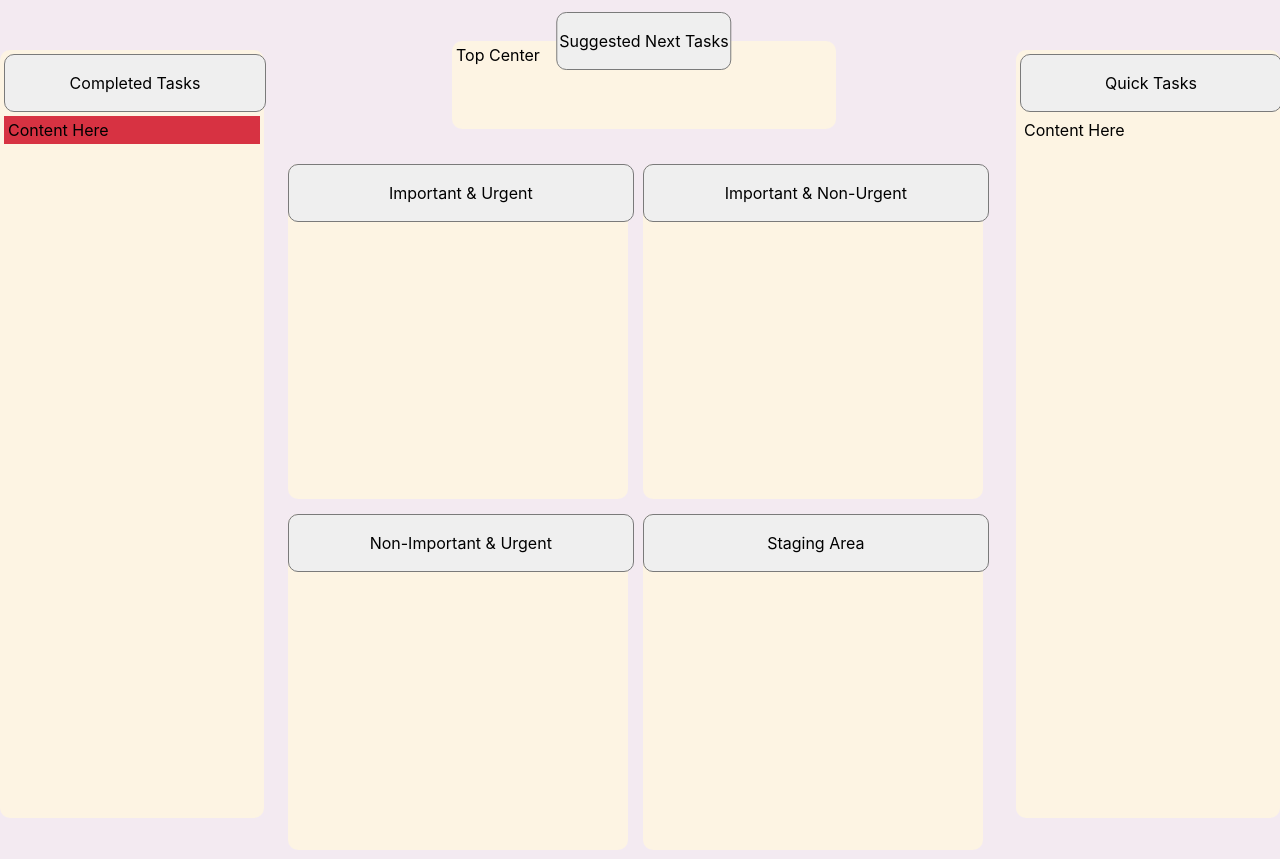
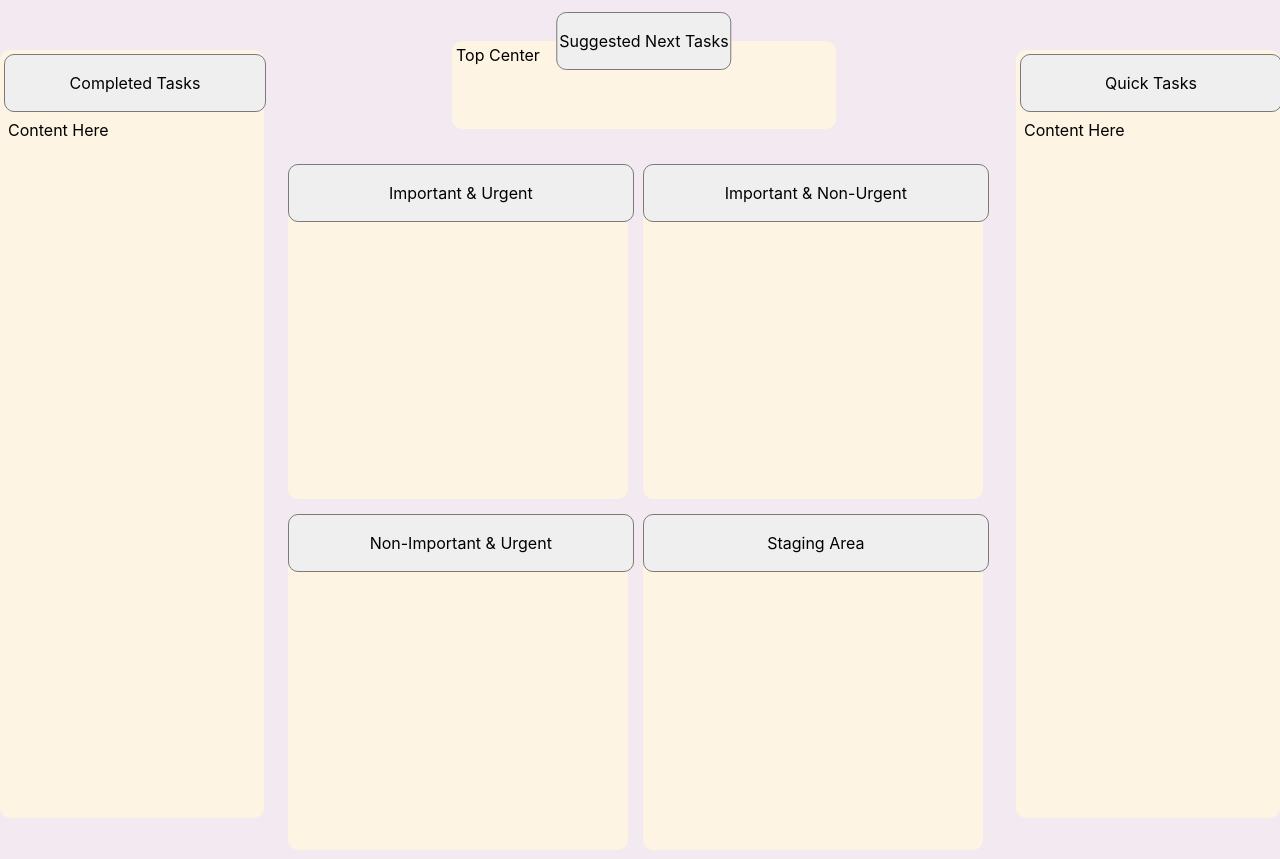
Before and after one commit to AayushGupta16/eisenhower-box, a React (Create React App) app: page / in a window 1280 px wide. Built offline with nearby package versions, Linux system fonts and the light colour scheme.

Commit message:
Reverted Ayat's change

```diff
--- a/src/LeftSection.js
+++ b/src/LeftSection.js
@@ -29,7 +29,7 @@ const LeftSection = () => {
       </Flex>
 
       <Box
-        bg="#d73242"
+        bg="#FDF4E3"
         p={4}
         h="full"
       >
```
